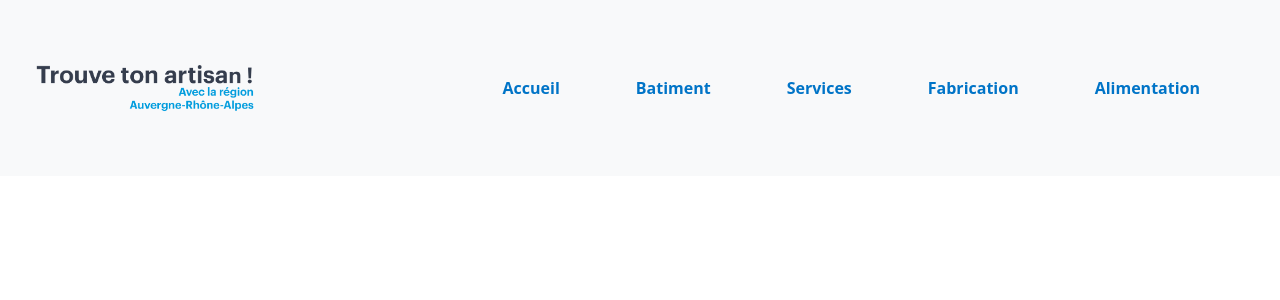
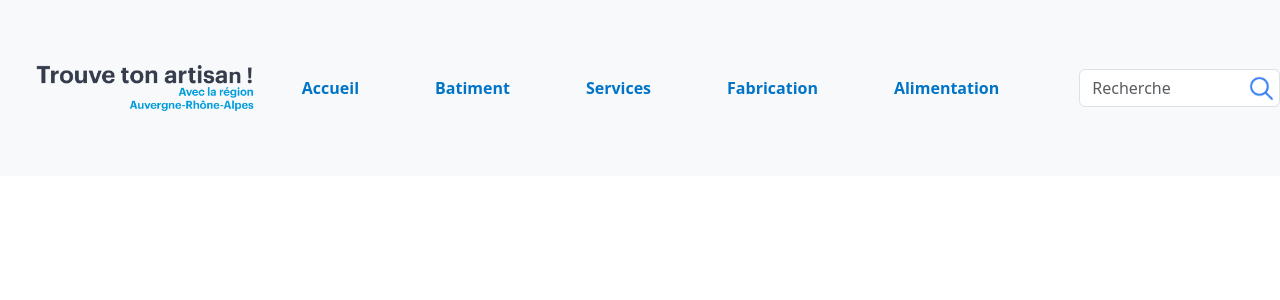
Before and after one commit to Mahadali-miryam/Projet-Trouve-ton-artisan, a React (Create React App) app: page / in a window 1280 px wide. Shown: the top 300 px of the page. Built offline with nearby package versions, Linux system fonts and the light colour scheme.

Commit message:
ajout barre de recherche

```diff
--- a/src/components/Header.js
+++ b/src/components/Header.js
@@ -5,6 +5,12 @@ import '../style/header.scss';
 const Header =() => {
   return (
     <nav className="navbar navbar-expand-lg bg-body-tertiary">
+      <form className="search-form" role="search">
+            <input className="form-control search" type="search" placeholder="Recherche" aria-label="Recherche"/>
+            <button className="search-button" type="submit">
+              <img src="search.png" alt="Search"className="search-icon" />
+            </button>
+          </form>
       <div className="container-fluid">
         <NavLink className="navbar-brand" to="/">
             <img src="Logo.png" alt="Logo"/>
@@ -12,6 +18,7 @@ const Header =() => {
         <button className="navbar-toggler" type="button" data-bs-toggle="collapse" data-bs-target="#navbarNav" aria-controls="navbarNav" aria-expanded="false" aria-label="Toggle navigation">
           <span className="navbar-toggler-icon"></span>
         </button>
+
         <div className="collapse navbar-collapse" id="navbarNav">
           <ul className="navbar-nav">
             <li className="nav-item">
@@ -30,6 +37,7 @@ const Header =() => {
               <NavLink className="nav-link" to="/Contact" activeClassName="active">Alimentation</NavLink>
             </li>
           </ul>
+
         </div>
       </div>
     </nav>
--- a/src/style/header.scss
+++ b/src/style/header.scss
@@ -1,7 +1,6 @@
 //@font-face {
   //font-family: 'Graphik';
-  //src: url('./Graphik-Collection/Graphik Family/Graphik-Medium-Trial.ttf') format('truetype');
-//}
+
 
 //Mobile first
 .header {
@@ -11,20 +10,49 @@
   align-items: center;
   font-family: 'Graphik', sans-serif;
 }
+.navbar-toggler {
+  border-color: #0074c7;
+  border-width: 2px;
+  order: 0;
+}
 
-.navbar-brand {
-  text-transform: uppercase;
+.search-form {
+  position: relative;
+  order: 1;
+  display: flex;
+  align-items: center;
 
-  img {
-    height: 100px;
-    width: auto;
+  .form-control.search {
+    order:2 ;
+  }
+  .search-button {
+    position: absolute;
+    right: 0;
+    border: none;
+    background-color: transparent;
+    order: 4;
+    cursor: pointer;
+    .search-icon {
+      height: 25px;
+      width: auto;
+
+    }
   }
 }
-
 .navbar-collapse {
   display: flex;
+  order: 3;
+
 }
+.navbar-nav {
+  justify-content: flex-start;
+    text-align: left;
+  }
 
+img {
+  height: 135px;
+  width: auto;
+}
 .nav-item {
   margin: 10px 0;
   color: #0074c7;
@@ -35,17 +63,13 @@
     color: inherit;
     &:hover {
       color: #00497c;
-    }
-    &.active {
-      color: #00497c !important;
+      }
+      &.active {
+        color: #00497c !important;
+      }
     }
   }
-}
 
-.navbar-toggler {
-  border-color: #0074c7;
-  border-width: 2px;
-}
 
 // Media querie pour tablette
 @media (min-width: 768px) {
@@ -65,9 +89,10 @@
   }
 
   .navbar-brand img {
-    height: 120px;
+    height: 150px;
   }
-}
+  }
+
 
 // Media querie pour desktop
 @media (min-width: 1024px) {
@@ -81,4 +106,20 @@
   .nav-item {
     margin-right: 60px;
   }
+
+  .search-input {
+    padding-right: 30px;
+  }
+
+  .search-button {
+    position: absolute;
+    border: none;
+    background-color: transparent;
+    cursor: pointer;
+
+    .search-icon {
+      height: 25px;
+      width: auto;
+    }
+  }
 }
```
Also changed, not shown: public/search.png (added).
